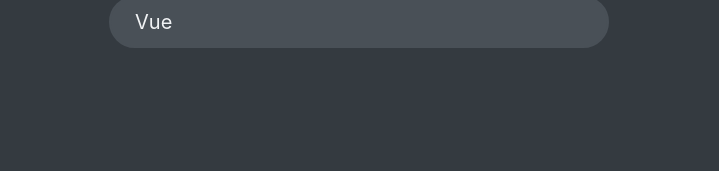
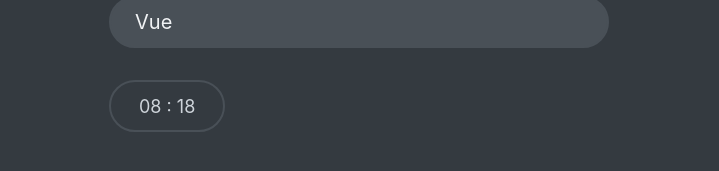
Before and after one commit to ericknamukolo/quiz, a React (Create React App) app: page / in a window 1280 px wide. Both pictures are taken after a click on the button "Let's start". Shown: the part 569-740 px from the top of the page, without its empty margins (281-1000 px from the left). Built offline with nearby package versions, Linux system fonts and the light colour scheme; data requests are answered from the project's data file; the HTML template or start-up script is replaced by a standard one.

Commit message:
added timer

```diff
--- a/src/App.tsx
+++ b/src/App.tsx
@@ -16,6 +16,7 @@
   answer: null,
   points: 0,
   highscore: 0,
+  secondsRemaining: 500,
 };
 
 function reducer(state: any, action: any) {
@@ -58,6 +59,12 @@
       answer: null,
       status: Status.active,
     };
+  } else if (action.type === ActionType.tick) {
+    return {
+      ...state,
+      secondsRemaining: state.secondsRemaining - 1,
+      status: state.secondsRemaining <= 0 ? Status.finished : Status.active,
+    };
   } else if (action.type === ActionType.finished) {
     return {
       ...state,
@@ -92,6 +99,10 @@
     dispatch({ type: ActionType.quizStarted });
   }
 
+  function tick() {
+    dispatch({ type: ActionType.tick });
+  }
+
   function onFinishQuiz() {
     dispatch({ type: ActionType.finished });
   }
@@ -116,6 +127,8 @@
         {state.status === Status.error && <ErrorComp />}
         {state.status === Status.active && (
           <QuestionComp
+            seconds={state.secondsRemaining}
+            onTick={tick}
             question={state.questions[state.index]}
             onAnswer={(answer: number) => onAnswered(answer)}
             answer={state.answer}
--- /dev/null
+++ b/src/components/Footer.tsx
@@ -0,0 +1,5 @@
+import React from 'react';
+
+export default function Footer({ children }: { children: React.ReactNode }) {
+  return <footer>{children}</footer>;
+}
--- /dev/null
+++ b/src/components/Timer.tsx
@@ -0,0 +1,25 @@
+import React, { useEffect } from 'react';
+
+export default function Timer({
+  onTick,
+  seconds,
+}: {
+  onTick: () => void;
+  seconds: number;
+}) {
+  const mins = Math.floor(seconds / 60);
+  const secs = seconds % 60;
+  useEffect(() => {
+    const id = setInterval(function () {
+      onTick();
+    }, 1000);
+
+    return () => clearInterval(id);
+  }, [onTick]);
+  return (
+    <div className='timer'>
+      {mins < 10 && '0'}
+      {mins} : {secs}
+    </div>
+  );
+}
--- a/src/components/question/Question.tsx
+++ b/src/components/question/Question.tsx
@@ -1,5 +1,7 @@
 import Question from '../../models/question';
+import Footer from '../Footer';
 import Progress from '../Progress';
+import Timer from '../Timer';
 import Options from './Options';
 
 export default function QuestionComp({
@@ -7,10 +9,12 @@
   onAnswer,
   onFinish,
   onNext,
+  onTick,
   answer,
   currentQuestion,
   questions,
   score,
+  seconds,
 }: {
   question: Question;
   onAnswer: (answer: number) => void;
@@ -20,6 +24,8 @@
   currentQuestion: number;
   questions: Question[];
   score: number;
+  onTick: () => void;
+  seconds: number;
 }) {
   return (
     <div>
@@ -35,6 +41,9 @@
         onAnswer={(answer: number) => onAnswer(answer)}
         answer={answer}
       />
+
+      <Footer>
+        <Timer onTick={onTick} seconds={seconds} />
         {answer !== null && (
           <button
             className='btn btn-ui'
@@ -43,6 +52,7 @@
             {currentQuestion < questions.length ? `Next` : `Finish`}
           </button>
         )}
+      </Footer>
     </div>
   );
 }
--- a/src/providers/questions.ts
+++ b/src/providers/questions.ts
@@ -17,6 +17,7 @@
   nextQuestion,
   finished,
   restart,
+  tick,
 }
 
 export default class Questions {
```
Lines whose indentation alone changed are shown as unchanged.
